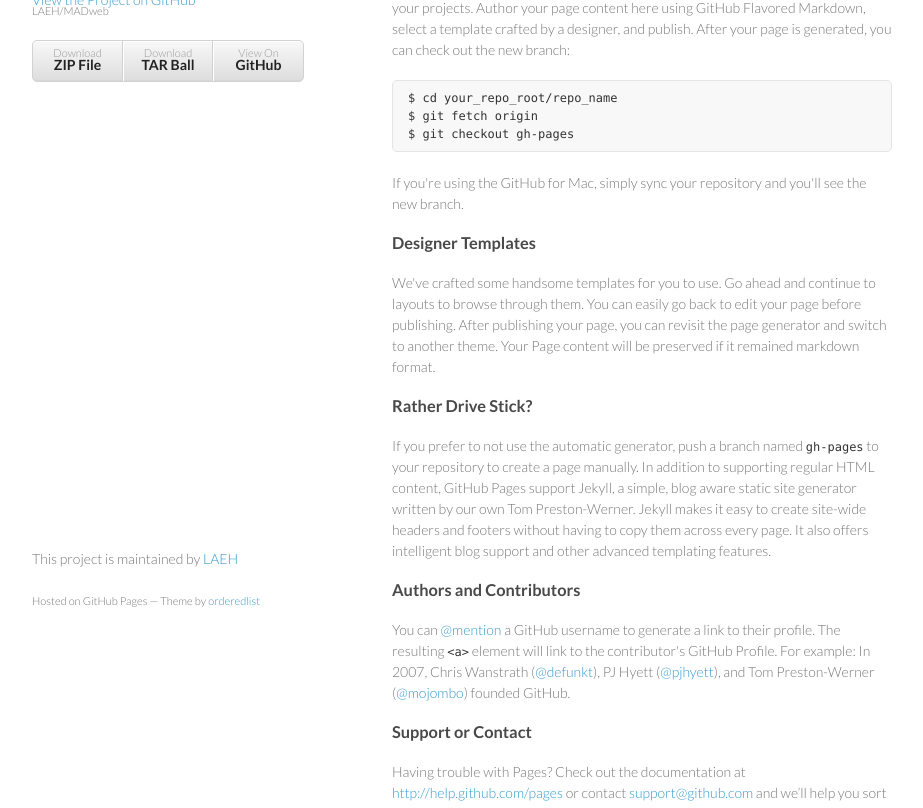
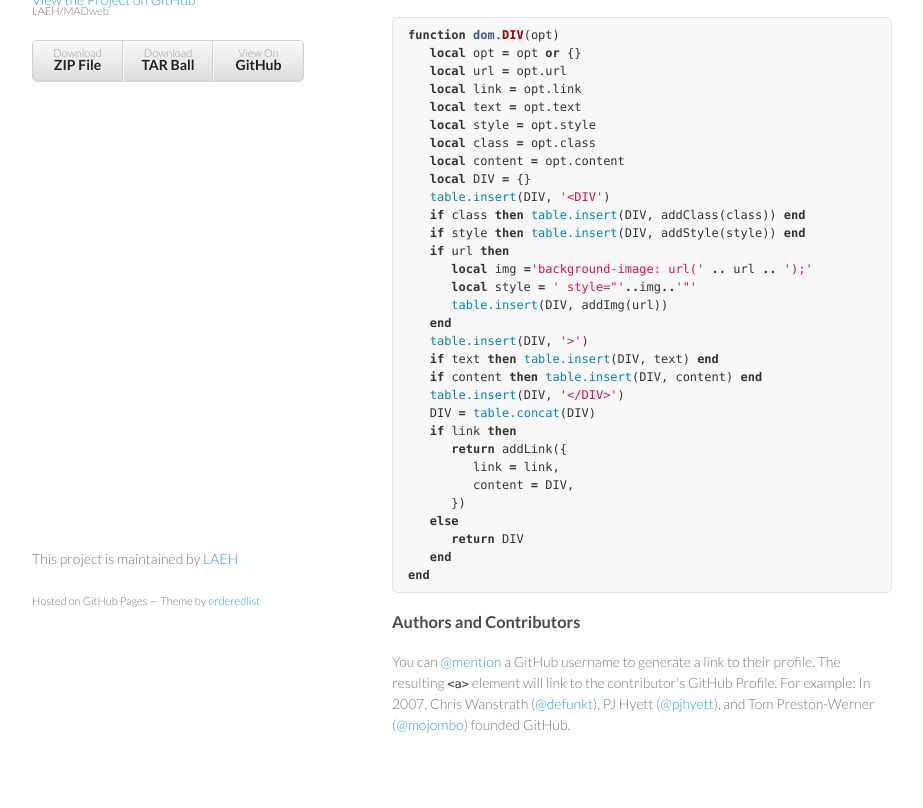
Before and after one commit to LAEH/MADweb, a plain HTML site: page index.html in a window 1280 px wide. Shown: the part 120-928 px from the top of the page, without its empty margins (178-1101 px from the left). Drawn offline with Linux system fonts and the light colour scheme.

```diff
--- a/index.html
+++ b/index.html
@@ -29,36 +29,47 @@
       </header>
       <section>
         <h3>
-<a name="welcome-to-github-pages" class="anchor" href="#welcome-to-github-pages"><span class="octicon octicon-link"></span></a>Welcome to GitHub Pages.</h3>
+<a name="madweb" class="anchor" href="#madweb"><span class="octicon octicon-link"></span></a>MADweb</h3>
 
-<p>This automatic page generator is the easiest way to create beautiful pages for all of your projects. Author your page content here using GitHub Flavored Markdown, select a template crafted by a designer, and publish. After your page is generated, you can check out the new branch:</p>
+<p>Images directory <strong>to</strong> web page.</p>
 
-<pre><code>$ cd your_repo_root/repo_name
-$ git fetch origin
-$ git checkout gh-pages
-</code></pre>
-
-<p>If you're using the GitHub for Mac, simply sync your repository and you'll see the new branch.</p>
-
-<h3>
-<a name="designer-templates" class="anchor" href="#designer-templates"><span class="octicon octicon-link"></span></a>Designer Templates</h3>
-
-<p>We've crafted some handsome templates for you to use. Go ahead and continue to layouts to browse through them. You can easily go back to edit your page before publishing. After publishing your page, you can revisit the page generator and switch to another theme. Your Page content will be preserved if it remained markdown format.</p>
-
-<h3>
-<a name="rather-drive-stick" class="anchor" href="#rather-drive-stick"><span class="octicon octicon-link"></span></a>Rather Drive Stick?</h3>
-
-<p>If you prefer to not use the automatic generator, push a branch named <code>gh-pages</code> to your repository to create a page manually. In addition to supporting regular HTML content, GitHub Pages support Jekyll, a simple, blog aware static site generator written by our own Tom Preston-Werner. Jekyll makes it easy to create site-wide headers and footers without having to copy them across every page. It also offers intelligent blog support and other advanced templating features.</p>
+<div class="highlight highlight-lua"><pre><span class="k">function</span> <span class="nc">dom</span><span class="p">.</span><span class="nf">DIV</span><span class="p">(</span><span class="n">opt</span><span class="p">)</span>
+   <span class="kd">local</span> <span class="n">opt</span> <span class="o">=</span> <span class="n">opt</span> <span class="ow">or</span> <span class="p">{}</span>
+   <span class="kd">local</span> <span class="n">url</span> <span class="o">=</span> <span class="n">opt</span><span class="p">.</span><span class="n">url</span>
+   <span class="kd">local</span> <span class="n">link</span> <span class="o">=</span> <span class="n">opt</span><span class="p">.</span><span class="n">link</span>
+   <span class="kd">local</span> <span class="n">text</span> <span class="o">=</span> <span class="n">opt</span><span class="p">.</span><span class="n">text</span>
+   <span class="kd">local</span> <span class="n">style</span> <span class="o">=</span> <span class="n">opt</span><span class="p">.</span><span class="n">style</span>
+   <span class="kd">local</span> <span class="n">class</span> <span class="o">=</span> <span class="n">opt</span><span class="p">.</span><span class="n">class</span>
+   <span class="kd">local</span> <span class="n">content</span> <span class="o">=</span> <span class="n">opt</span><span class="p">.</span><span class="n">content</span>
+   <span class="kd">local</span> <span class="n">DIV</span> <span class="o">=</span> <span class="p">{}</span>
+   <span class="nb">table.insert</span><span class="p">(</span><span class="n">DIV</span><span class="p">,</span> <span class="s1">'</span><span class="s">&lt;DIV'</span><span class="p">)</span>
+   <span class="k">if</span> <span class="n">class</span> <span class="k">then</span> <span class="nb">table.insert</span><span class="p">(</span><span class="n">DIV</span><span class="p">,</span> <span class="n">addClass</span><span class="p">(</span><span class="n">class</span><span class="p">))</span> <span class="k">end</span>
+   <span class="k">if</span> <span class="n">style</span> <span class="k">then</span> <span class="nb">table.insert</span><span class="p">(</span><span class="n">DIV</span><span class="p">,</span> <span class="n">addStyle</span><span class="p">(</span><span class="n">style</span><span class="p">))</span> <span class="k">end</span>
+   <span class="k">if</span> <span class="n">url</span> <span class="k">then</span>
+      <span class="kd">local</span> <span class="n">img</span> <span class="o">=</span><span class="s1">'</span><span class="s">background-image: url('</span> <span class="o">..</span> <span class="n">url</span> <span class="o">..</span> <span class="s1">'</span><span class="s">);'</span>
+      <span class="kd">local</span> <span class="n">style</span> <span class="o">=</span> <span class="s1">'</span><span class="s"> style="'</span><span class="o">..</span><span class="n">img</span><span class="o">..</span><span class="s1">'</span><span class="s">"'</span>
+      <span class="nb">table.insert</span><span class="p">(</span><span class="n">DIV</span><span class="p">,</span> <span class="n">addImg</span><span class="p">(</span><span class="n">url</span><span class="p">))</span>
+   <span class="k">end</span>
+   <span class="nb">table.insert</span><span class="p">(</span><span class="n">DIV</span><span class="p">,</span> <span class="s1">'</span><span class="s">&gt;'</span><span class="p">)</span>
+   <span class="k">if</span> <span class="n">text</span> <span class="k">then</span> <span class="nb">table.insert</span><span class="p">(</span><span class="n">DIV</span><span class="p">,</span> <span class="n">text</span><span class="p">)</span> <span class="k">end</span>
+   <span class="k">if</span> <span class="n">content</span> <span class="k">then</span> <span class="nb">table.insert</span><span class="p">(</span><span class="n">DIV</span><span class="p">,</span> <span class="n">content</span><span class="p">)</span> <span class="k">end</span>
+   <span class="nb">table.insert</span><span class="p">(</span><span class="n">DIV</span><span class="p">,</span> <span class="s1">'</span><span class="s">&lt;/DIV&gt;'</span><span class="p">)</span>
+   <span class="n">DIV</span> <span class="o">=</span> <span class="nb">table.concat</span><span class="p">(</span><span class="n">DIV</span><span class="p">)</span>
+   <span class="k">if</span> <span class="n">link</span> <span class="k">then</span>
+      <span class="k">return</span> <span class="n">addLink</span><span class="p">({</span>
+         <span class="n">link</span> <span class="o">=</span> <span class="n">link</span><span class="p">,</span>
+         <span class="n">content</span> <span class="o">=</span> <span class="n">DIV</span><span class="p">,</span>
+      <span class="p">})</span>
+   <span class="k">else</span>
+      <span class="k">return</span> <span class="n">DIV</span>
+   <span class="k">end</span>
+<span class="k">end</span>
+</pre></div>
 
 <h3>
 <a name="authors-and-contributors" class="anchor" href="#authors-and-contributors"><span class="octicon octicon-link"></span></a>Authors and Contributors</h3>
 
 <p>You can <a href="https://github.com/blog/821" class="user-mention">@mention</a> a GitHub username to generate a link to their profile. The resulting <code>&lt;a&gt;</code> element will link to the contributor's GitHub Profile. For example: In 2007, Chris Wanstrath (<a href="https://github.com/defunkt" class="user-mention">@defunkt</a>), PJ Hyett (<a href="https://github.com/pjhyett" class="user-mention">@pjhyett</a>), and Tom Preston-Werner (<a href="https://github.com/mojombo" class="user-mention">@mojombo</a>) founded GitHub.</p>
-
-<h3>
-<a name="support-or-contact" class="anchor" href="#support-or-contact"><span class="octicon octicon-link"></span></a>Support or Contact</h3>
-
-<p>Having trouble with Pages? Check out the documentation at <a href="http://help.github.com/pages">http://help.github.com/pages</a> or contact <a href="mailto:support@github.com">support@github.com</a> and we’ll help you sort it out.</p>
       </section>
       <footer>
         <p>This project is maintained by <a href="https://github.com/LAEH">LAEH</a></p>
```
Also changed, not shown: params.json (+1 -1 lines).
